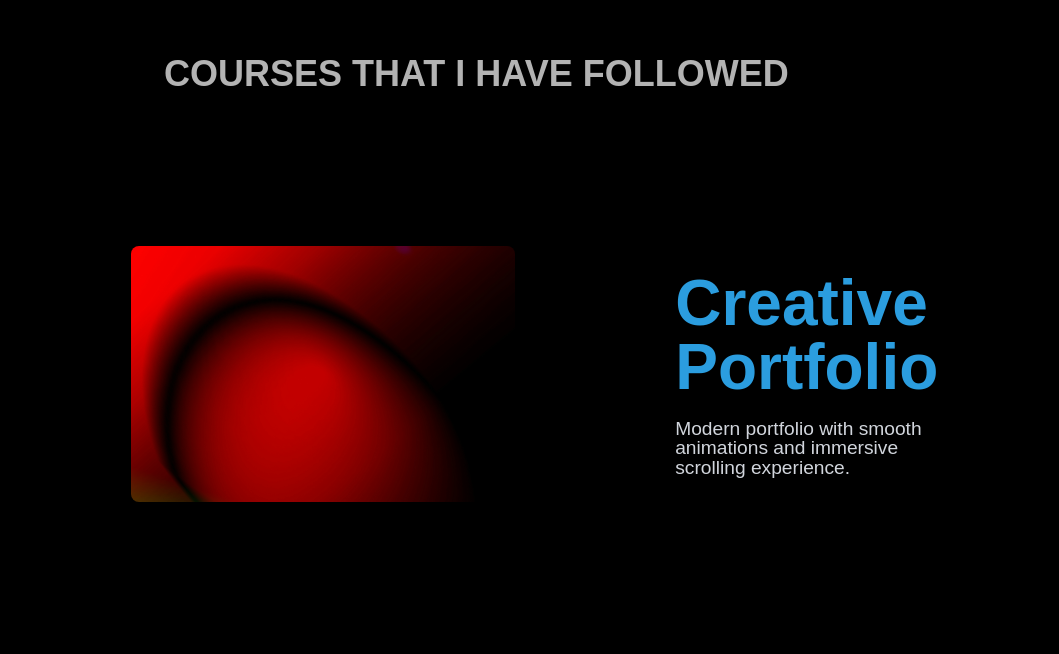
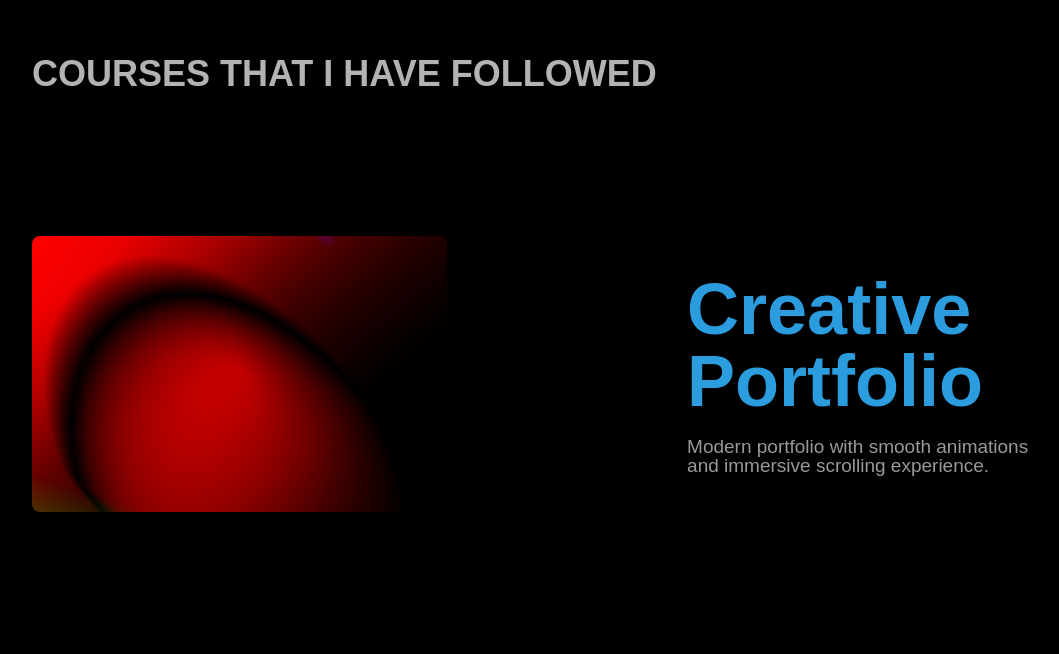
Before and after one commit to ayan-011/Upcoming_Portfolio, a Next.js app in the folder myapp/: page / in a window 1280 px wide. Shown: the part 986-1640 px from the top of the page, without its empty margins (96-1155 px from the left). Built offline with nearby package versions, Linux system fonts and the light colour scheme.

Commit message:
improve resp...

```diff
--- a/myapp/app/pages/Colorchanger.tsx
+++ b/myapp/app/pages/Colorchanger.tsx
@@ -19,30 +19,36 @@ const Colorchanger = () => {
 
     gsap.set("body", { backgroundColor: "#EEECE6" });
 
-    // ENTER: cream -> blue
-    // Starts as soon as section's top touches bottom of viewport,
-    // finishes by the time it reaches the vertical center — i.e. before half the section is visible.
     const enterTrigger = ScrollTrigger.create({
       trigger: section,
-      start: "top bottom",
-      end: "top top",
+      start: "top center",
+      end: "top center-=150",
       scrub: 0.3,
       animation: gsap.to("body", { backgroundColor: "#0F6292", ease: "none" }),
     });
 
-    // EXIT: blue -> cream
-    // Starts when section's bottom edge reaches vertical center of viewport,
-    // finishes by the time it reaches the top — completes before half the section has exited.
     const exitTrigger = ScrollTrigger.create({
       trigger: section,
-        start: "bottom center+=180",
-      end: "bottom bottom",
-
-      scrub: 0.4,
+      start: "bottom bottom+=600",
+      end: "bottom bottom+=450",
+      scrub: 0.3,
       animation: gsap.to("body", { backgroundColor: "#EEECE6", ease: "none" }),
     });
 
+    // Force a recalculation once everything (images, fonts, late-mounted content) has settled.
+    const refresh = () => ScrollTrigger.refresh();
+
+    window.addEventListener("load", refresh);
+
+    // Also catch async/late layout shifts that "load" might miss
+    // (fonts, client-side data, images without explicit dimensions, etc.)
+    const raf = requestAnimationFrame(() => {
+      setTimeout(refresh, 300);
+    });
+
     return () => {
+      window.removeEventListener("load", refresh);
+      cancelAnimationFrame(raf);
       enterTrigger.kill();
       exitTrigger.kill();
     };
--- a/myapp/app/pages/Details.tsx
+++ b/myapp/app/pages/Details.tsx
@@ -54,46 +54,47 @@ function Card({ card, index }: CardProps) {
   const opacity = useTransform(scrollYProgress, [0, 1], [0, 1]);
 
   return (
-
-
     <motion.div
       ref={ref}
       style={{ x, opacity }}
-      className="flex gap-6 sm:gap-20 md:gap-40 min-h-[40vh] sm:min-h-[30vh] xl:min-h-[70vh] items-center  px-2"
-      >
-
+      className="flex mt-10 lg:mt-0 flex-col sm:flex-row gap-6  sm:gap-15 md:gap-60 min-h-[40vh] sm:min-h-[30vh] xl:min-h-[70vh] items-center "
+    >
       {/* Image */}
-      <div className={index % 2 !== 0 ? "order-2" : "order-1"}>
+      <div className={index % 2 !== 0 ? "sm:order-2" : "sm:order-1"}>
         <img
           src={card.photo}
           alt={card.title}
-          className="w-[50vw] sm:w-[30vw]    rounded-lg"
-          />
+          className="w-full  md:w-[120vw] lg:w-[90vw] rounded-lg"
+        />
       </div>
 
       {/* Text */}
       <div
-        className={`flex flex-col justify-center sm:gap-5 gap-2 md:w-[22vw]  sm:w-[35vw] w-[45vw] bg-red-9 ${
-          index % 2 !== 0 ? "order-1" : "order-2"
+        className={`flex flex-col justify-center gap-3 sm:gap-5    w-full   ${
+          index % 2 !== 0 ? "sm:order-1" : "sm:order-2"
         }`}
-        >
-        <h1 className="text-4xl sm:text-xl md:text-[5vw] font-bold text-[#2b9ddf] whitespace-pre-line leading-[1]">{card.heading}</h1>
-        <p className="text-gray-300 text-[12px] sm:text-[1.5vw] leading-[1]">{card.description}</p>
+      >
+        <h1 className="text-4xl  sm:text-5xl md:text-6xl lg:text-7xl font-extrabold text-[#2b9ddf] whitespace-pre-line leading-[1]">
+          {card.heading}
+        </h1>
+
+        <p className="text-white/60 text-[16px] text-[19px]   leading-[1] ">
+          {card.description}
+        </p>
       </div>
     </motion.div>
-
   );
 }
 
 const Details = () => {
   return (
-    <div className="bg-black   text-white flex flex-col items-center py-20">
-      <div className="  w-full  h-fit  ">
-        <span className="font-bold ml-65 text-4xl text-white/70 " >COURSES THAT I HAVE FOLLOWED </span>
-      </div>
+    <div className="bg-black   text-white flex flex-col items-center py-20   gap-9 max-w-3xl sm:max-w-full    px-4 sm:px-15">
+      <div className=" h-fit  w-full  lg:w-[128vh] ">
+        <span className="font-bold  text-lg lg:text-4xl text-white/70 " >COURSES THAT I HAVE FOLLOWED </span>
       {cards.map((card, index) => (
         <Card key={index} card={card} index={index} />
       ))}
+      </div>
     </div>
   );
 };
```
